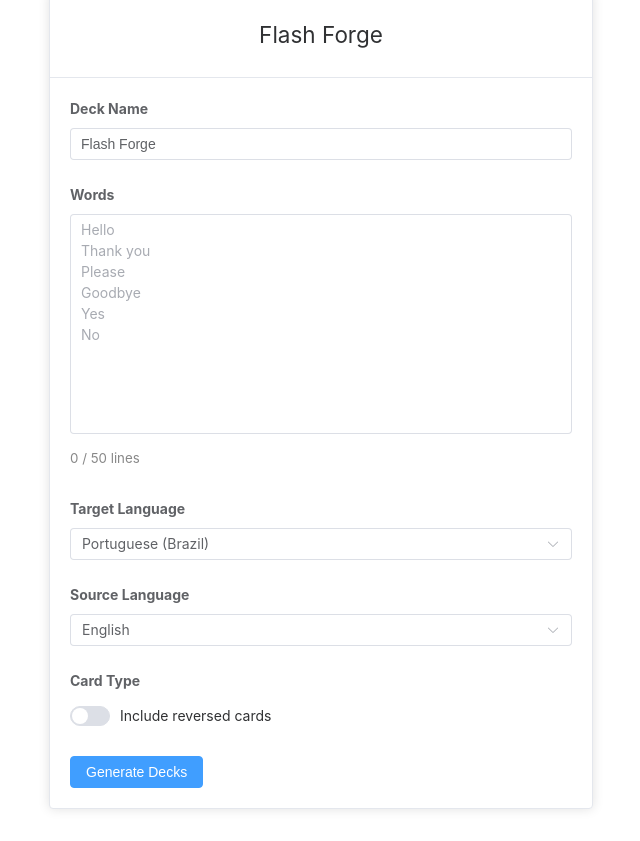
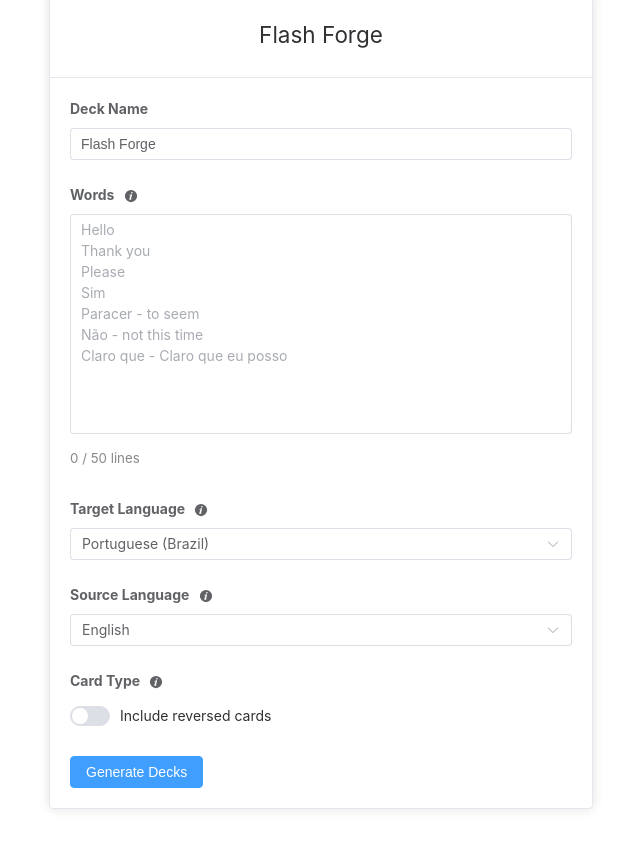
Before and after one commit to aust1nsoz/quick-cards, a Vue app in the folder frontend/: page / in a window 1280 px wide. Shown: the whole page, without its empty margins (15-655 px from the left). Built offline with nearby package versions, Linux system fonts and the light colour scheme; the HTML template or start-up script is replaced by a standard one.

Commit message:
feature/added tool tips updated

```diff
--- a/frontend/src/views/HomeView.vue
+++ b/frontend/src/views/HomeView.vue
@@ -3,6 +3,7 @@ import { ref, watch, computed } from 'vue'
 import { ElMessage } from 'element-plus'
 import axios from 'axios'
 import { API_ENDPOINTS } from '../config'
+import { InfoFilled } from '@element-plus/icons-vue'
 
 const DEFAULT_DECK_NAME = 'Flash Forge'
 const inputTextName = ref(DEFAULT_DECK_NAME)
@@ -104,7 +105,21 @@ watch(inputTextWords, (newVal) => {
           />
         </el-form-item>
 
-        <el-form-item label="Words">
+        <el-form-item>
+          <template #label>
+            <span style="font-weight: bold;">
+              Words
+            </span>
+            <el-tooltip
+              raw-content
+              content="- Enter up to 50 lines (words or phrases).<br>- Each line will generate a separate flashcard.<br>- You can write in either the source or target language.<br>- Optionally, add a translation or example sentence to provide context for each card separated by a dash. E.g.<br>&nbsp;&nbsp;&nbsp;&nbsp;- To Swim - Nadar<br>&nbsp;&nbsp;&nbsp;&nbsp;- Ganhar - I got a prize"
+              placement="right-start"
+            >
+              <el-icon style="margin-left: 6px; cursor: pointer; vertical-align: middle;">
+                <InfoFilled />
+              </el-icon>
+            </el-tooltip>
+          </template>
           <el-input
             v-model="inputTextWords"
             type="textarea"
@@ -112,9 +127,10 @@ watch(inputTextWords, (newVal) => {
             placeholder="Hello
 Thank you
 Please
-Goodbye
-Yes
-No"
+Sim
+Paracer - to seem
+Não - not this time
+Claro que - Claro que eu posso "
             resize="none"
           />
           <div style="margin-top: 0.5rem; font-size: 0.95em;">
@@ -128,6 +144,20 @@ No"
         </el-form-item>
 
         <el-form-item label="Target Language">
+          <template #label>
+            <span style="font-weight: bold;">
+              Target Language
+            </span>
+            <el-tooltip
+              raw-content
+              content="The language you want to learn or practice. Flashcards will be generated in this language."
+              placement="right-start"
+            >
+              <el-icon style="margin-left: 6px; cursor: pointer; vertical-align: middle;">
+                <InfoFilled />
+              </el-icon>
+            </el-tooltip>
+          </template>
           <el-select v-model="targetLanguage" placeholder="Select language">
             <el-option label="Arabic" value="Arabic" />
             <el-option label="Mandarin Chinese" value="Mandarin Chinese" />
@@ -139,6 +169,20 @@ No"
         </el-form-item>
 
         <el-form-item label="Source Language">
+          <template #label>
+            <span style="font-weight: bold;">
+              Source Language
+            </span>
+            <el-tooltip
+              raw-content
+              content="The language you are translating from."
+              placement="right-start"
+            >
+              <el-icon style="margin-left: 6px; cursor: pointer; vertical-align: middle;">
+                <InfoFilled />
+              </el-icon>
+            </el-tooltip>
+          </template>
           <el-select v-model="sourceLanguage" placeholder="Select language">
             <el-option label="Arabic" value="Arabic" />
             <el-option label="Mandarin Chinese" value="Mandarin Chinese" />
@@ -150,6 +194,20 @@ No"
         </el-form-item>
 
         <el-form-item label="Card Type">
+          <template #label>
+            <span style="font-weight: bold;">
+              Card Type
+            </span>
+            <el-tooltip
+              raw-content
+              content="By default, the front of each flashcard shows the word in your target language, and the back shows the translation in your source language.<br>When you enable Reverse Cards, a second set of cards is created with the sides flipped—showing the source language on the front and the target language on the back."
+              placement="right-start"
+            >
+              <el-icon style="margin-left: 6px; cursor: pointer; vertical-align: middle;">
+                <InfoFilled />
+              </el-icon>
+            </el-tooltip>
+          </template>
           <el-switch
             v-model="includeReversedCards"
             active-text="Include reversed cards"
```
